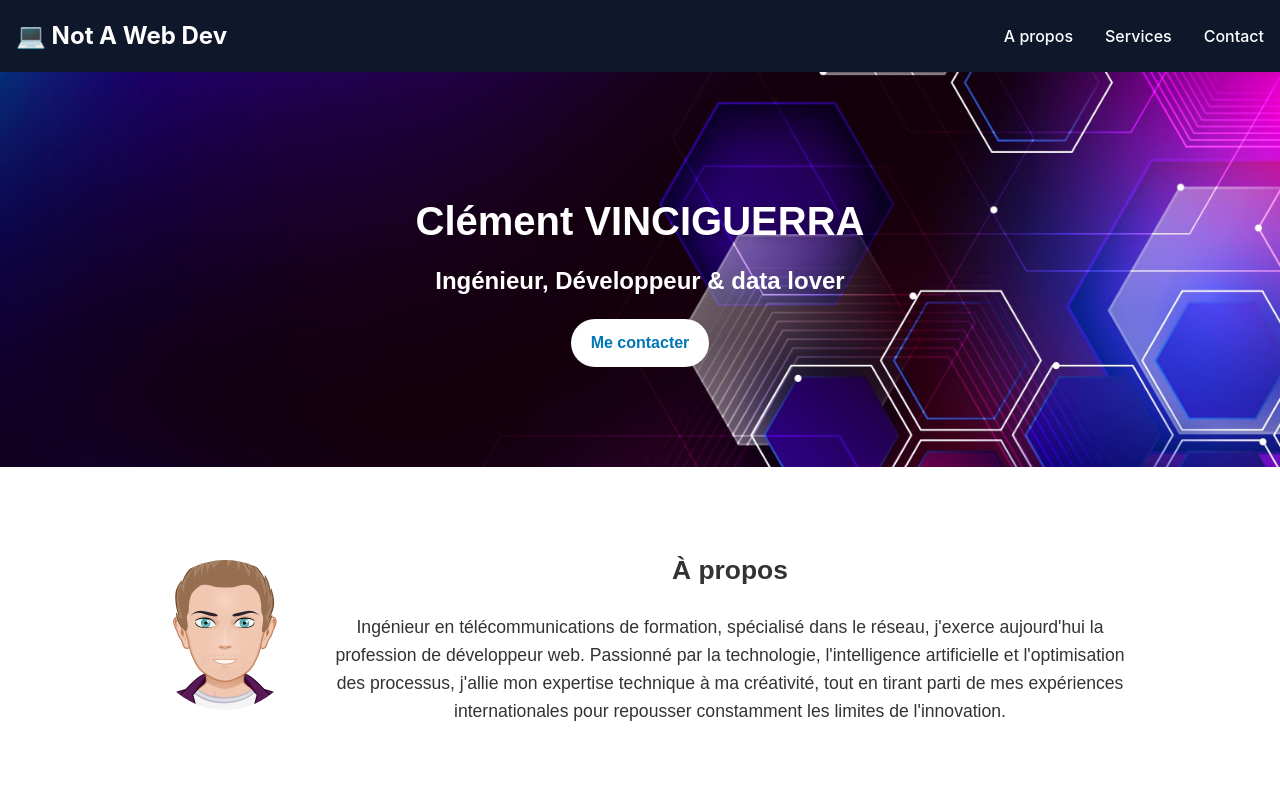
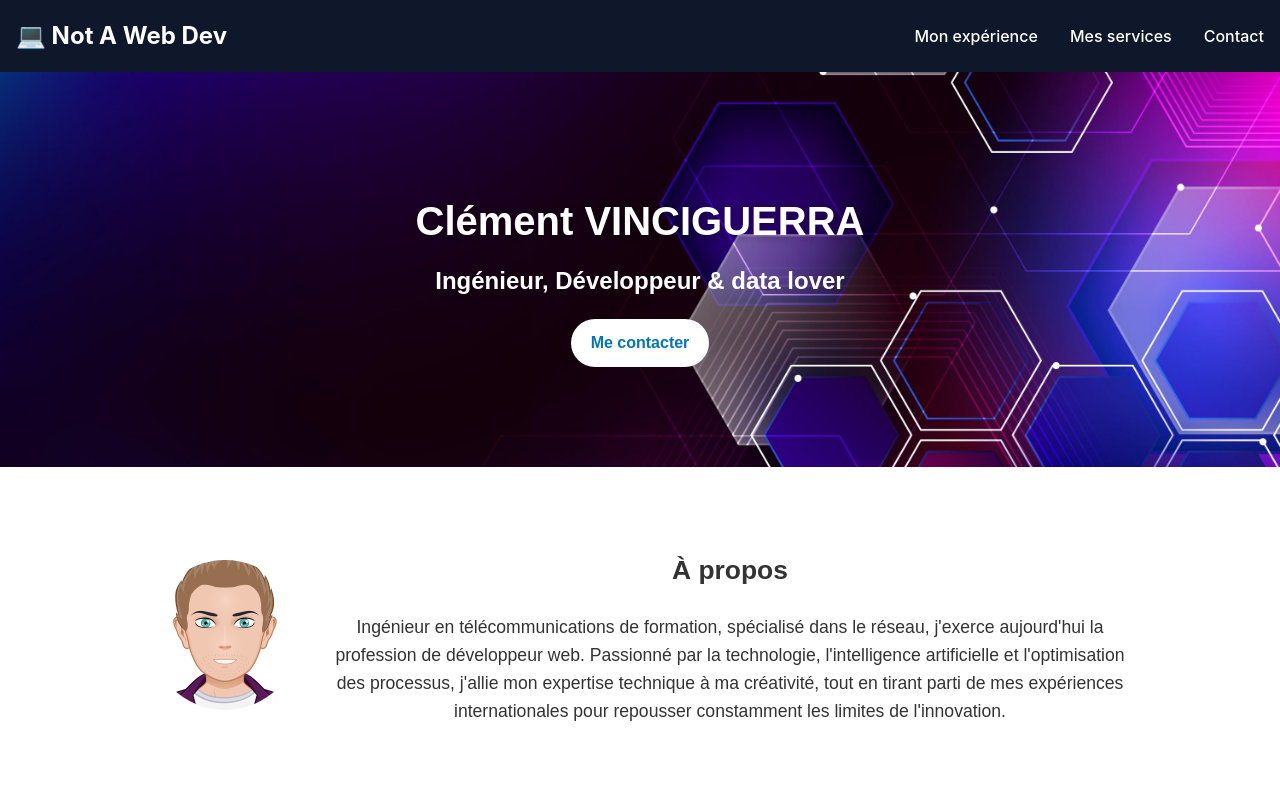
Before and after one commit to cvinciguer/portfolio-frontend, a React (Vite) app: page /portfolio-frontend/ in a window 1280 px wide. Shown: the top 800 px of the page. Built offline with nearby package versions, Linux system fonts and the light colour scheme.

Commit message:
PTF-016-Updating navbar tabs labels

```diff
--- a/src/components/layout/Navbar/Navbar.tsx
+++ b/src/components/layout/Navbar/Navbar.tsx
@@ -18,10 +18,10 @@ const Navbar: React.FC = () => {
       </div>
       <ul className={menuOpen ? "open" : ""}>
         <li>
-          <NavLink to="/about">A propos</NavLink>
+          <NavLink to="/about">Mon expérience</NavLink>
         </li>
         <li>
-          <NavLink to="/services">Services</NavLink>
+          <NavLink to="/services">Mes services</NavLink>
         </li>
         <li>
           <NavLink to="/contact">Contact</NavLink>
```
